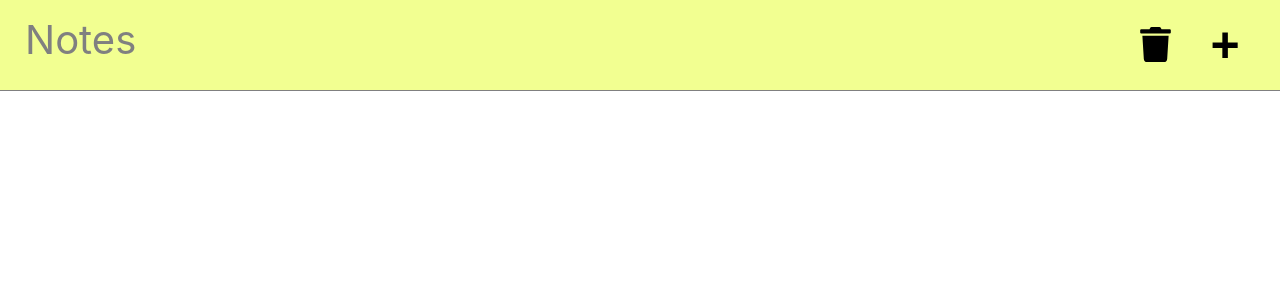
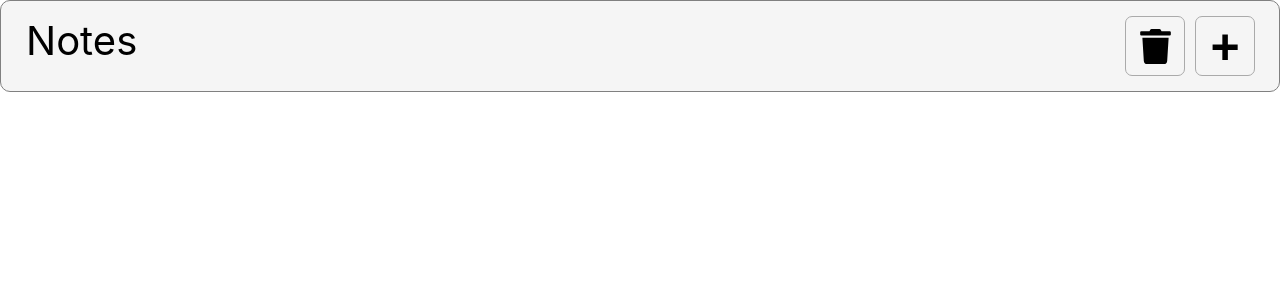
Before and after one commit to JacobNave/Notes, a React (Create React App) app: page / in a window 1280 px wide. Shown: the top 300 px of the page. Built offline with nearby package versions, Linux system fonts and the light colour scheme.

Commit message:
Changed page styles

```diff
--- a/src/style.css
+++ b/src/style.css
@@ -1,13 +1,15 @@
 .header {
   text-align: left;
   font-size: 40px;
-  color: gray;
+  color: black;
   height: 75px;
   padding-top: 15px;
   padding-left: 25px;
-  background-color: #f2ff91;
+  background-color: #F5F5F5;
   display: flex;
-  border-bottom: 1px solid gray;
+  border: 1px solid gray;
+  border-radius: 10px;
+  margin-bottom: 5px;
 }
 
 .deleteButton {
@@ -16,10 +18,11 @@
   font-weight: bold;
   height: 60px;
   width: 60px;
-  background-color: #f2ff91;
-  border-color: #dfed79;
+  background-color: #f5f5f5;
+  border-color: #aaaaaa;
   border-style: solid;
-  border-width: 0px;
+  border-width: 1px;
+  border-radius: 7px;
   position: absolute;
   right: 95px;
 }
@@ -32,26 +35,30 @@
   display: flex;
   align-items: baseline;
   height: 50px;
-  background-color: #f2ff91;
+  background-color: #F5F5F5;
 }
 
 .noteClosed {
   display: flex;
   align-items: baseline;
   height: 50px;
-  background-color: #f2ff91;
-  border-bottom: 1px solid gray;
+  background-color: #F5F5F5;
+  border: 1px solid gray;
+  border-radius: 10px;
+  margin-bottom: 5px;
 }
 
 .noteBody {
-  background-color: #f2ff91;
-  border-bottom: 1px solid gray;
+  background-color: #F5F5F5;
+  border: 1px solid gray;
+  border-radius: 10px;
+  margin-bottom: 5px;
 }
 
 .noteText {
   padding-left: 15px;
   color: gray;
-  background-color: #f2ff91;
+  background-color: #f5f5f5;
   border-width: 0px;
   text-align: justify;
   width: 75%;
@@ -66,10 +73,11 @@
   font-weight: bold;
   height: 60px;
   width: 60px;
-  background-color: #f2ff91;
-  border-color: #dfed79;
+  background-color: #f5f5f5;
+  border-color: #aaaaaa;
   border-style: solid;
-  border-width: 0px;
+  border-width: 1px;
+  border-radius: 7px;
   position: absolute;
   right: 25px;
 }
```
